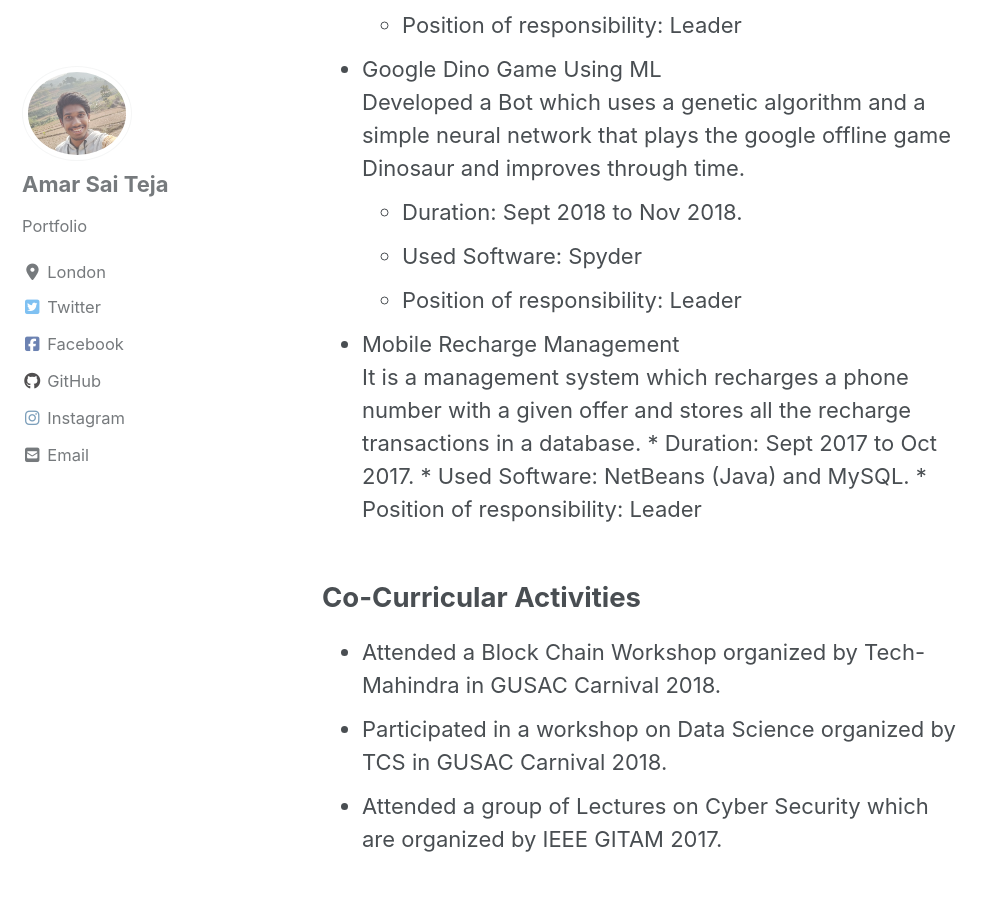
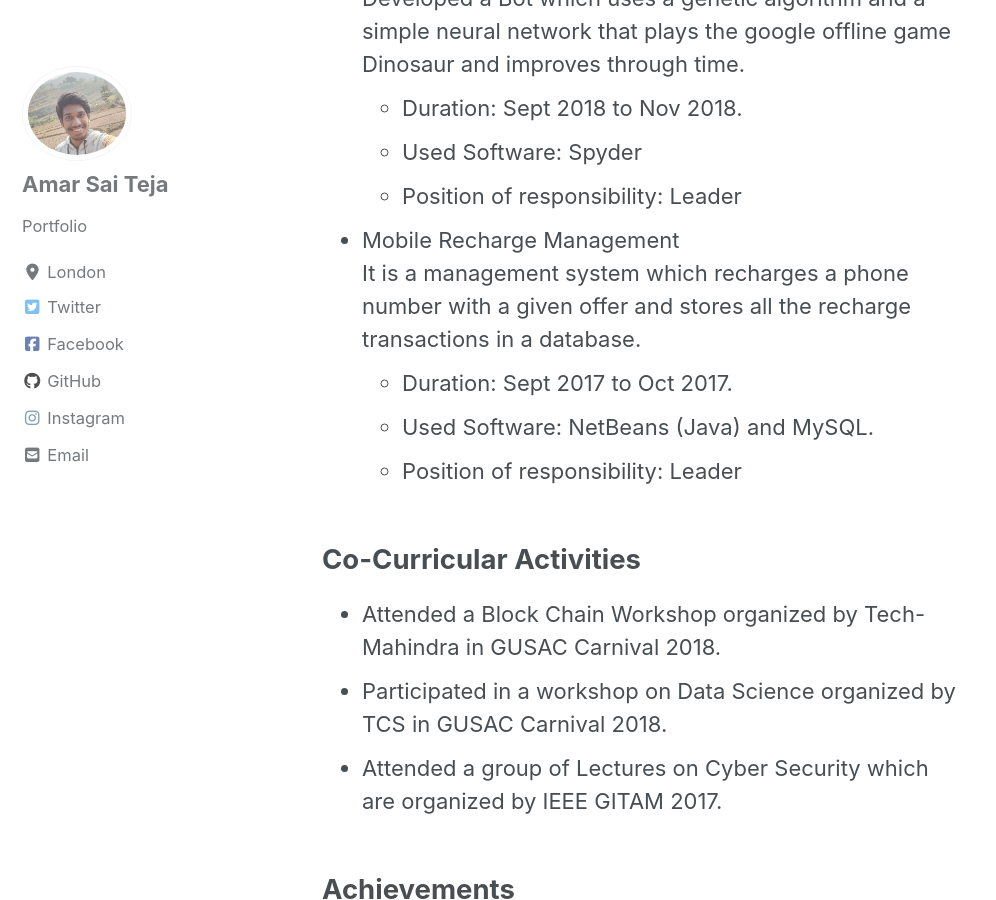
Before and after one commit to Immortalv5/Immortalv5.github.io, a Jekyll site: the page built from _pages/about.md, in a window 1280 px wide and 900 px high, scrolled down 3417 px. Shown: the whole window, without its empty margins (0-996 px from the left). Built offline with Jekyll 4.4.1, drawn with Linux system fonts in a browser that asks for light colours; cached includes are drawn as plain includes; nearby versions of some CDN libraries; some of the changed lines change nothing that is shown; some of the changed text lies outside the part shown.

Commit message:
Portfolio Update

```diff
--- a/_pages/about.md
+++ b/_pages/about.md
@@ -7,9 +7,7 @@
   image: "/images/Back.jpg"
 ---
 
-> About Me
-
-<cite>Amar Sai Teja</cite> --- Jan 2020
+<cite>Amar Sai Teja Chityala</cite> --- Jan 2020
 {: .small}
 
 ## Education
@@ -67,9 +65,9 @@
     * Position of responsibility: Leader
 * Mobile Recharge Management
     It is a management system which recharges a phone number with a given offer and stores all the recharge transactions in a database.
-      * Duration: Sept 2017 to Oct 2017.
-      * Used Software: NetBeans (Java) and MySQL.
-      * Position of responsibility: Leader
+    * Duration: Sept 2017 to Oct 2017.
+    * Used Software: NetBeans (Java) and MySQL.
+    * Position of responsibility: Leader
 
 ## Co-Curricular Activities
 
```
